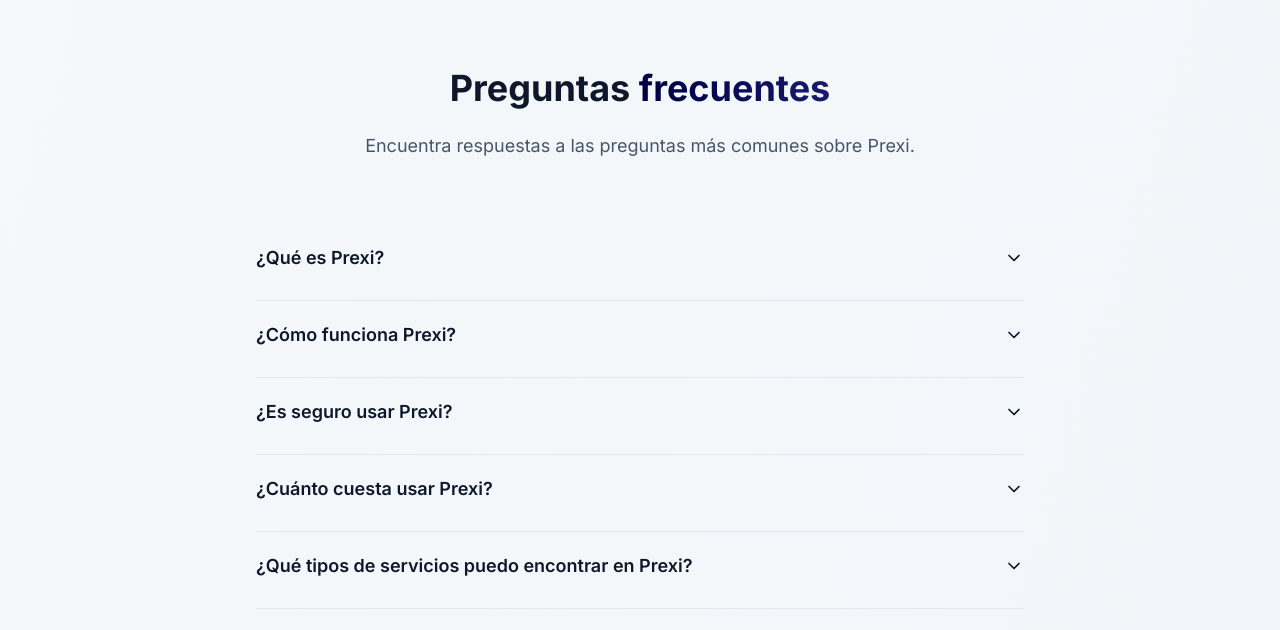
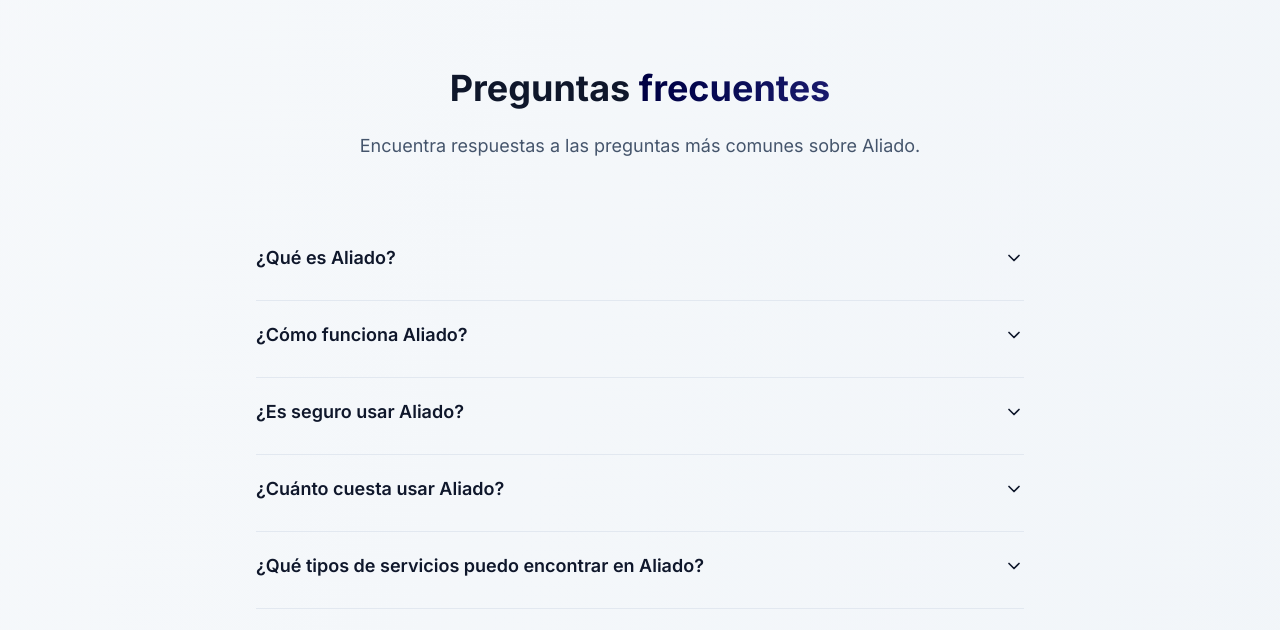
Before and after one commit to dietic/aliado-app, a Next.js app: page / in a window 1280 px wide. Shown: the part 2660-3290 px from the top of the page. Built offline with nearby package versions, Linux system fonts and the light colour scheme.

Commit message:
fix(name): updated Prexi to Aliado

```diff
--- a/src/components/landing/Faq.tsx
+++ b/src/components/landing/Faq.tsx
@@ -54,30 +54,30 @@
             transition={{ delay: 0.2, duration: 0.6 }}
             className="text-lg text-slate-600 dark:text-slate-300"
           >
-            Encuentra respuestas a las preguntas más comunes sobre Prexi.
+            Encuentra respuestas a las preguntas más comunes sobre Aliado.
           </motion.p>
         </div>
 
         <div className="max-w-3xl mx-auto">
           <FaqItem
-            question="¿Qué es Prexi?"
-            answer="Prexi es una plataforma impulsada por IA que conecta a usuarios con profesionales verificados en Lima. A través de WhatsApp, puedes solicitar servicios y recibir propuestas de profesionales calificados en minutos."
+            question="¿Qué es Aliado?"
+            answer="Aliado es una plataforma impulsada por IA que conecta a usuarios con profesionales verificados en Lima. A través de WhatsApp, puedes solicitar servicios y recibir propuestas de profesionales calificados en minutos."
           />
           <FaqItem
-            question="¿Cómo funciona Prexi?"
+            question="¿Cómo funciona Aliado?"
             answer="Es simple: describes lo que necesitas, recibes propuestas de profesionales verificados y eliges al que mejor se adapte a tus necesidades. Luego, te conectas directamente con ellos a través de WhatsApp."
           />
           <FaqItem
-            question="¿Es seguro usar Prexi?"
+            question="¿Es seguro usar Aliado?"
             answer="Absolutamente. Todos los profesionales en nuestra plataforma pasan por un riguroso proceso de verificación. Además, puedes ver reseñas y calificaciones de otros usuarios antes de elegir."
           />
           <FaqItem
-            question="¿Cuánto cuesta usar Prexi?"
-            answer="El uso básico de Prexi es completamente gratuito para los usuarios. Los profesionales pagan una pequeña comisión por los servicios contratados a través de la plataforma."
+            question="¿Cuánto cuesta usar Aliado?"
+            answer="El uso básico de Aliado es completamente gratuito para los usuarios. Los profesionales pagan una pequeña comisión por los servicios contratados a través de la plataforma."
           />
           <FaqItem
-            question="¿Qué tipos de servicios puedo encontrar en Prexi?"
-            answer="Prexi ofrece una amplia gama de servicios, desde plomería, electricidad y carpintería hasta fotografía, diseño gráfico, repostería y muchos más. Si necesitas un servicio profesional, probablemente lo encontrarás en Prexi."
+            question="¿Qué tipos de servicios puedo encontrar en Aliado?"
+            answer="Aliado ofrece una amplia gama de servicios, desde plomería, electricidad y carpintería hasta fotografía, diseño gráfico, repostería y muchos más. Si necesitas un servicio profesional, probablemente lo encontrarás en Aliado."
           />
         </div>
       </div>
--- a/src/components/shared/Navbar.tsx
+++ b/src/components/shared/Navbar.tsx
@@ -84,7 +84,7 @@
         >
           <div className="flex justify-between items-center p-4 border-b">
             <span className="text-2xl font-bold bg-gradient-to-r from-primary to-[#1a1a6c] bg-clip-text text-transparent">
-              Prexi
+              Aliado
             </span>
             <button onClick={() => setMobileMenuOpen(false)}>
               <X className="h-6 w-6" />
```
